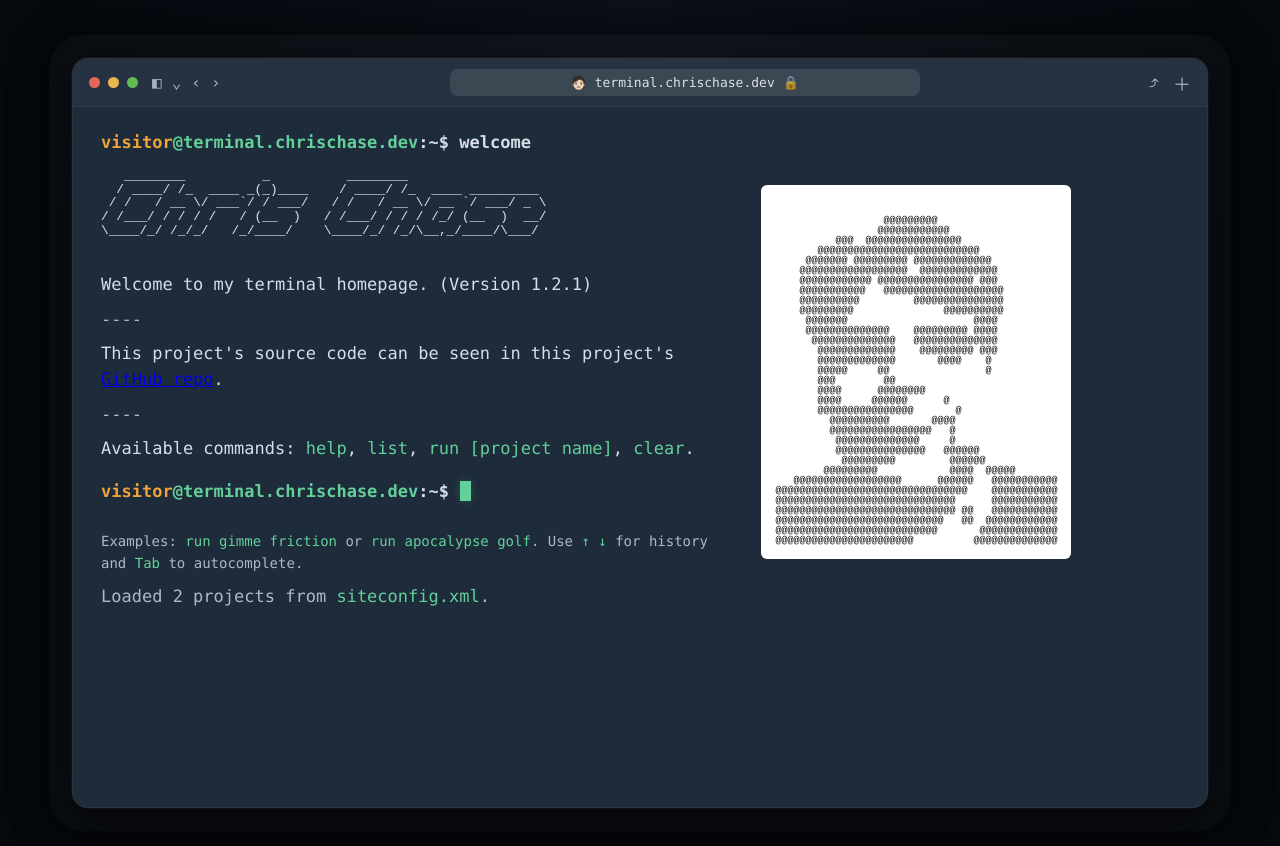
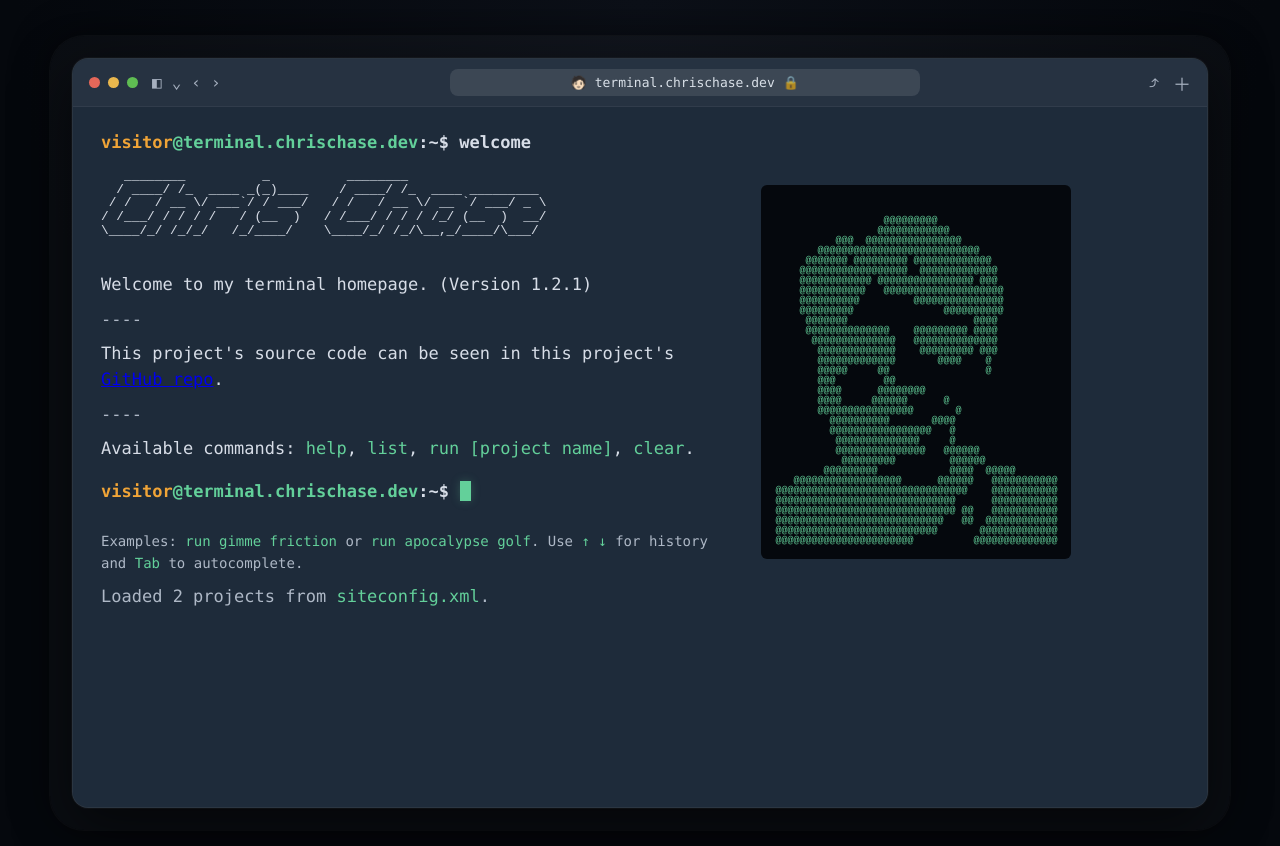
Before and after one commit to cchase16/cchase16.github.io, a plain HTML site: page index.html in a window 1280 px wide. Drawn offline with Linux system fonts and the light colour scheme.

Commit message:
Update index.html

```diff
--- a/index.html
+++ b/index.html
@@ -292,8 +292,8 @@
     .ascii-panel {
       display: inline-block;
       width: fit-content;
-      color: #000;
-      background: #ffffff;
+      color: #63d09a;
+      background: #05080d;
       padding: 12px 14px;
       border-radius: 6px;
       opacity: 1;
```
